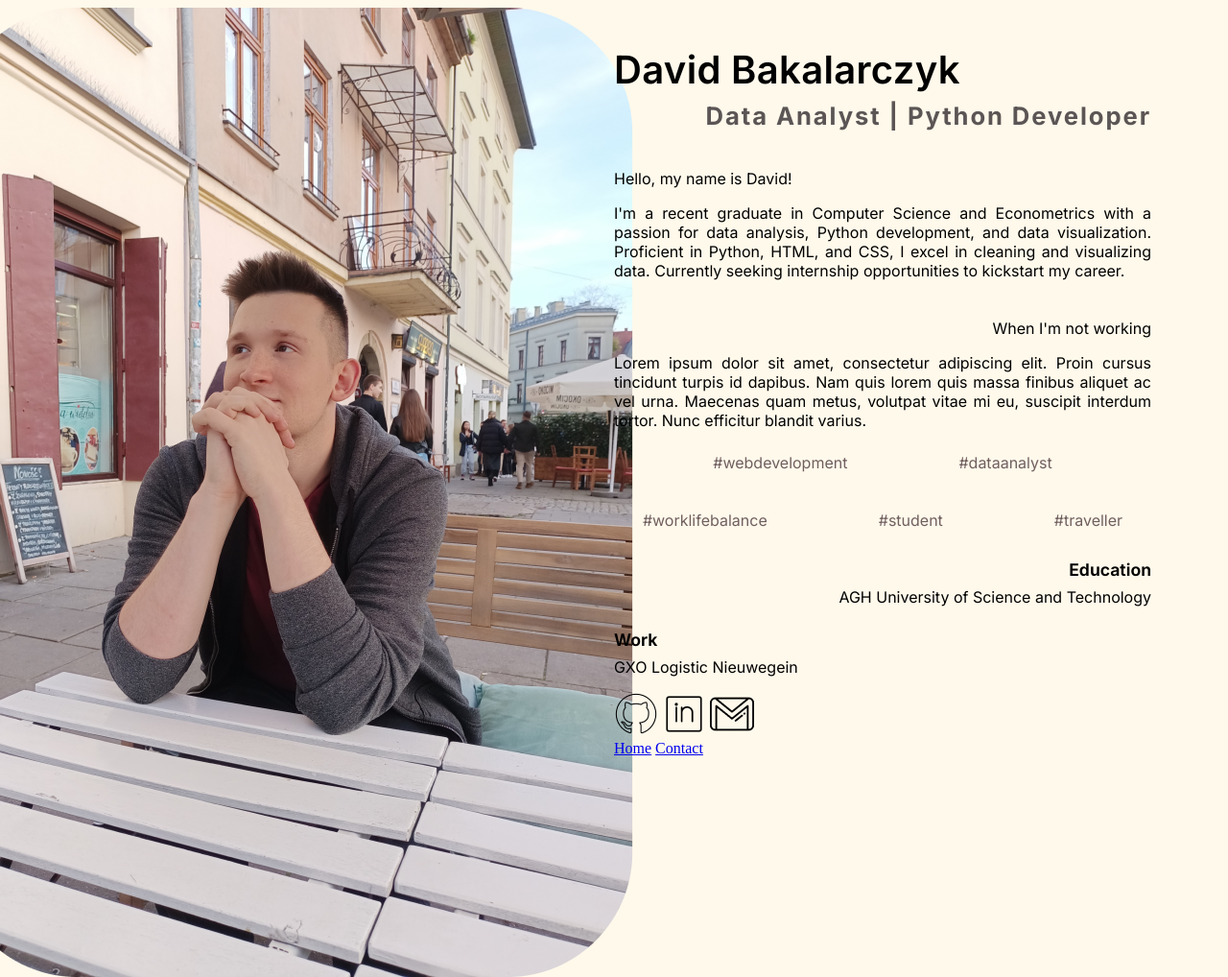
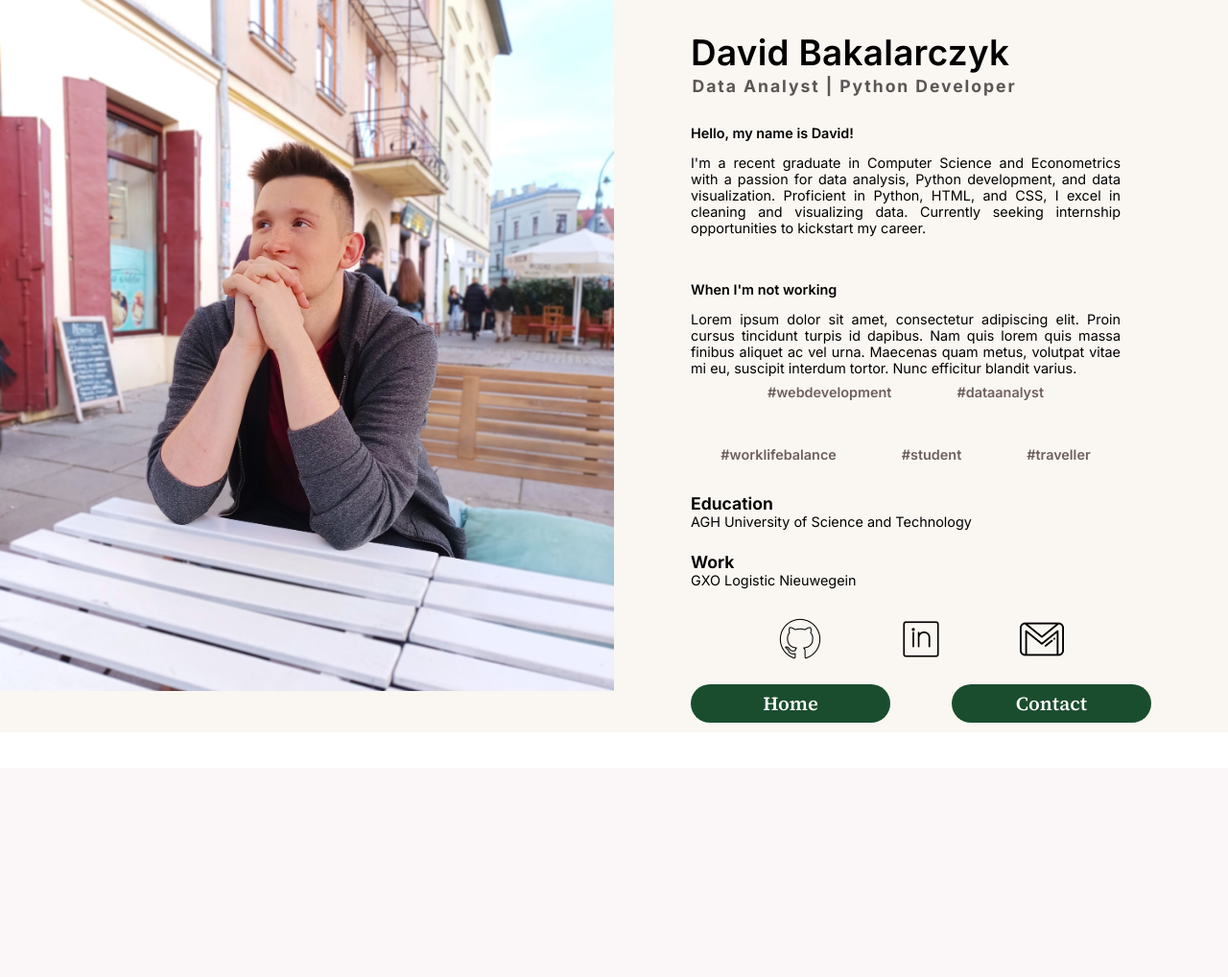
Before and after one commit to HerrDavey/WebsiteOfDataAnalyst, a Flask app: page /about_me in a window 1280 px wide. Shown: the whole page at 96% size. After the commit the page ends 753 px from the top, so only its background shows below. Run offline with Flask 3, Linux system fonts and the light colour scheme.

Commit message:
About Me: CSS improvement - elements position

```diff
--- a/static/styles.css
+++ b/static/styles.css
@@ -6,6 +6,7 @@ body, html {
     margin: 0;
     padding: 0;
     font-size: 1rem;
+    scroll-behavior: smooth;
 }
 
 /*SCROLLBAR SECTION START*/
@@ -132,6 +133,7 @@ body, html {
     font-size: 1.25rem;
     margin-left: 0rem;
     margin-top: 1.25rem;
+    cursor: pointer;
 }
 
 .introduction-section img {
@@ -382,61 +384,74 @@ body, html {
 /* CONTACT SECTION END */
 
 /* ABOUT ME START */
+
 .about_me_container {
-    background-color: #FFF9EB;
+    background-color: #FAF7F2;
     display: grid;
-    grid-template-columns: repeat(2, 1fr);
+    grid-template-columns: 50% 50%;
     justify-content: stretch;
     align-items: stretch;
 }
 
+.about_me_image_container {
+    overflow: hidden;
+}
+
 .about_me_image {
-    display: flex;
-    justify-content: center;
-    padding-right: 1.2rem;
-    padding-top: 0.5rem;
-    max-width:1rem;
-    margin: 0 auto;
+    max-width: 100%;
+    width: 50rem;
+    height: 45rem;
+    object-fit: cover;
+    object-position: right;
+}
+
+.about_me_description {
+    margin-left: 5rem;
+    margin-right: 5rem;
+    margin-top: 1rem;
 }
 
 .about_me_description h2 {
-    font-size: 2.5rem;
+    font-size: 2.3rem;
     font-family: "Inter";
     margin: auto;
-    padding-top: 3rem;
+    padding-top: 1.0rem;
     font-weight: 600;
     letter-spacing: 0.02rem;
 }
 
 .about_me_description h3 {
-    text-align: right;
-    font-size: 1.6rem;
+    text-align: left;
+    font-size: 1.1rem;
     font-family: "Inter";
     color: #5C5555;
     margin: auto;
-    padding-top: 0.5rem;
-    padding-right: 5rem;
-    padding-bottom: 1.5rem;
+    padding-top: 0.1rem;
+    padding-bottom: 1rem;
+    padding-left: 0.1rem;
     letter-spacing: 0.12rem;
 }
 
 .about_me_description p {
     font-family: "Inter";
-    font-size: 1rem;
+    font-size: 0.9rem;
     text-align: justify;
     text-justify: inter-word;
-    padding-right: 5rem;
-
+    padding-right: 2rem;
 }
 
 .about_me_description p:nth-of-type(1) {
     text-align: left;
+    font-weight: 600;
 }
 
+
+
 .about_me_description p:nth-of-type(3) {
-    text-align: right;
-    padding-right: 5rem;
-    padding-top: 1.5rem;
+    text-align: left;
+    padding-right: 2rem;
+    padding-top: 2rem;
+    font-weight: 600;
 }
 
 .about_me_description p:nth-of-type(4) {
@@ -452,6 +467,7 @@ body, html {
     display: inline-flex;
     color: #705F5F;
     margin: 0.5rem 1rem;
+    font-weight: 600;
 }
 
 .about_me_description h4 {
@@ -463,20 +479,53 @@ body, html {
 }
 
 .about_me_description h4:nth-last-of-type(2) {
-    text-align: right;
-    padding-right: 5rem;
+    text-align: left;
+    padding-right: 2rem;
 }
 
 .about_me_description p:nth-last-of-type(2) {
-    text-align: right;
+    text-align: left;
     padding-top: 0;
-    margin-top: 0.5rem;
+    margin-top: 0rem;
 }
 
 .about_me_description p:nth-last-of-type(1) {
     padding-top: 0;
-    margin-top: 0.5rem;
+    margin-top: 0rem;
 }
 
+.image_container_about_me {
+    display: flex;
+    justify-content: center;
+    gap: 5rem;
+    padding-top: 1rem;
+    height: 5%;
+    margin: auto;
+
+}
+
+.nav-buttons-about-me {
+    display: flex;
+    justify-content: center;
+    margin-top: 2rem;
+    padding-bottom: 0.1rem;
+    gap: 4rem;
+}
+
+.button_about_me {
+    display: block;
+    text-align: center;
+    color: #FCFCFC;
+    text-decoration: none;
+    background-color: #1A4D2E;
+    font-family: "Source Serif 4", serif;
+    font-weight: 600;
+    font-size: 1.25rem;
+    border-radius: 45px;
+    height: 1.5rem;
+    width: 13.125rem;
+    padding: 0.5rem;
+    line-height: 25px;
+}
 
 /* ABOUT ME END */
--- a/templates/about_me.html
+++ b/templates/about_me.html
@@ -7,8 +7,8 @@
 </head>
 
 <section class="about_me_container">
-    <div class="about_me_image">
-        <img src="/static/my_photo.png" alt="Picture showing the author of website who is sitting in cafe."/>
+    <div class="about_me_image_container">
+        <img class="about_me_image" src="/static/my_photo.jpg" alt="Picture showing the author of website who is sitting in cafe."/>
     </div>
     <div class="about_me_description">
         <h2>David Bakalarczyk</h2>
@@ -20,7 +20,7 @@
            cleaning and visualizing data. Currently seeking internship opportunities to kickstart my career.
         </p>
         <p>When I'm not working</p>
-        <p>
+        <p style="margin-bottom: 0px;">
             Lorem ipsum dolor sit amet, consectetur adipiscing elit. Proin cursus tincidunt turpis id dapibus.
             Nam quis lorem quis massa finibus aliquet ac vel urna. Maecenas quam metus, volutpat vitae mi eu,
             suscipit interdum tortor. Nunc efficitur blandit varius.
@@ -36,15 +36,21 @@
          <p>AGH University of Science and Technology</p>
          <h4>Work</h4>
          <p>GXO Logistic Nieuwegein</p>
-         <div>
-            <img src="/static/github-svg-black.png" alt="Black icon of github" />
-            <img src="/static/linkedin-svg-black.png" alt="Black icon of linkedin" />
-            <img src="/static/gmail-svg-black.png" alt="Black icon of Gmail" />
+         <div class="image_container_about_me">
+            <a href="https://github.com/herrdavey">
+               <img src="/static/github-svg-black.png" alt="Black icon of github" />
+            </a>
+            <a href="https://www.linkedin.com/in/david-bakalarczyk-04285b199/">
+               <img src="/static/linkedin-svg-black.png" alt="Black icon of linkedin"/>
+            </a>
+            <a href="mailto:david.bakalarczyk00@gmail.com">
+               <img src="/static/gmail-svg-black.png" alt="Black icon of Gmail" />
+            </a>
          </div>
 
-         <div>
-            <a href="{{url_for('home')}}" class="button">Home</a>
-            <a href="{{url_for('say_hello')}}" class="button">Contact</a>
+         <div class="nav-buttons-about-me">
+            <a class="button_about_me" href="{{url_for('home')}}">Home</a>
+            <a class="button_about_me" href="{{url_for('say_hello')}}">Contact</a>
          </div>
 
     </div>
--- a/templates/index.html
+++ b/templates/index.html
@@ -7,7 +7,7 @@
             <h2>Junior Data Analyst</h2>
             <p>Data Cleaning. Analytics. Visualisation.</p>
             <p>Turning data chaos into strategic insights.</p>
-            <button>See My Portfolio</button>
+            <a href="#porfolio-section"><button>See My Portfolio</button></a>
         </div>
 
         <div>
@@ -51,7 +51,7 @@
     </section>
 
     <section>
-        <div class="porfolio-section">
+        <div id="porfolio-section" class="porfolio-section">
             <div>
                 <h2>Portfolio</h2>
             </div>
```
Also changed, not shown: static/my_photo.jpg (added), static/my_photo.png (deleted).
